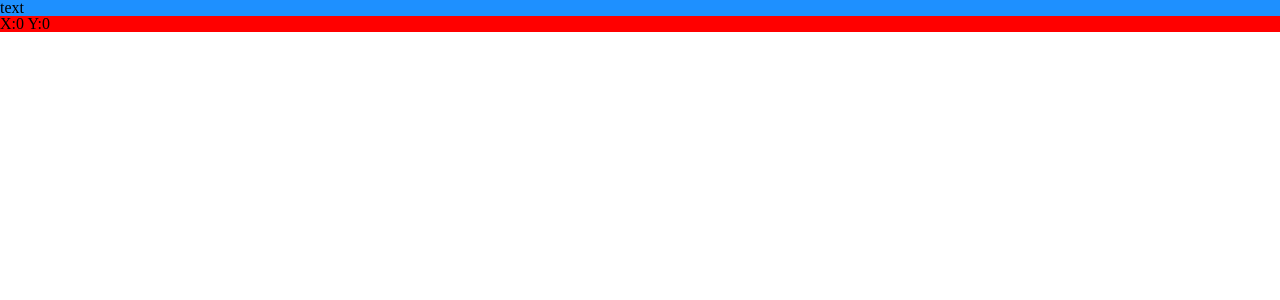
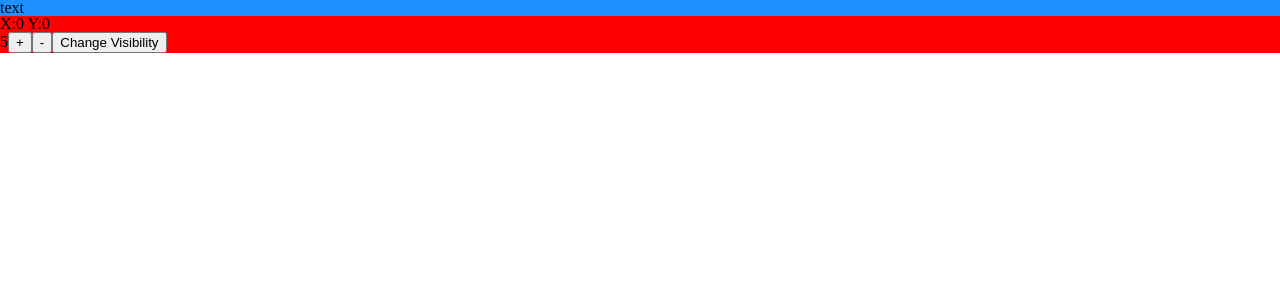
Before and after one commit to pecourses/react-app, a React (Create React App) app: page / in a window 1280 px wide. Shown: the top 300 px of the page. Built offline with nearby package versions, Linux system fonts and the light colour scheme.

Commit message:
add counter hook example

```diff
--- a/src/components/FuncCounter/index.jsx
+++ b/src/components/FuncCounter/index.jsx
@@ -2,22 +2,23 @@ import React, { useState, useEffect } from 'react';
 
 const Counter = props => {
   const [value, setValue] = useState(0);
-
   const [isShown, setIsShown] = useState(false);
 
-  /*
-  const [state, setState] = useState({
-    value: 0,
-    isShown: false,
-  });
-  */
-  // Ближе к классовому состоянию
+  useEffect(() => {
+    const id = setTimeout(() => {
+      setValue(v => v + 1);
+    }, 1000);
+
+    return () => {
+      clearTimeout(id);
+    };
+  }, [value]);
 
   return (
     <div>
       <span>{value}</span>
       <button onClick={() => setValue(prevValue => prevValue + 1)}>+</button>
-      <button onClick={() => setValue(value - 1)}>-</button>
+      <button onClick={() => setValue(prevValue => prevValue - 1)}>-</button>
 
       <button onClick={() => setIsShown(!isShown)}>Change Visibility</button>
 
--- a/src/pages/Home/index.jsx
+++ b/src/pages/Home/index.jsx
@@ -11,7 +11,7 @@ function Home() {
       // onClick={() => setIsShown(!isShown)}
       >
       {isShown && <FuncMouse />}
-      {/* <Counter/> */}
+      <Counter/>
     </div>
   );
 }
```
Also changed, not shown: src/components/CounterDashboard/index.jsx (+2 -5 lines).
